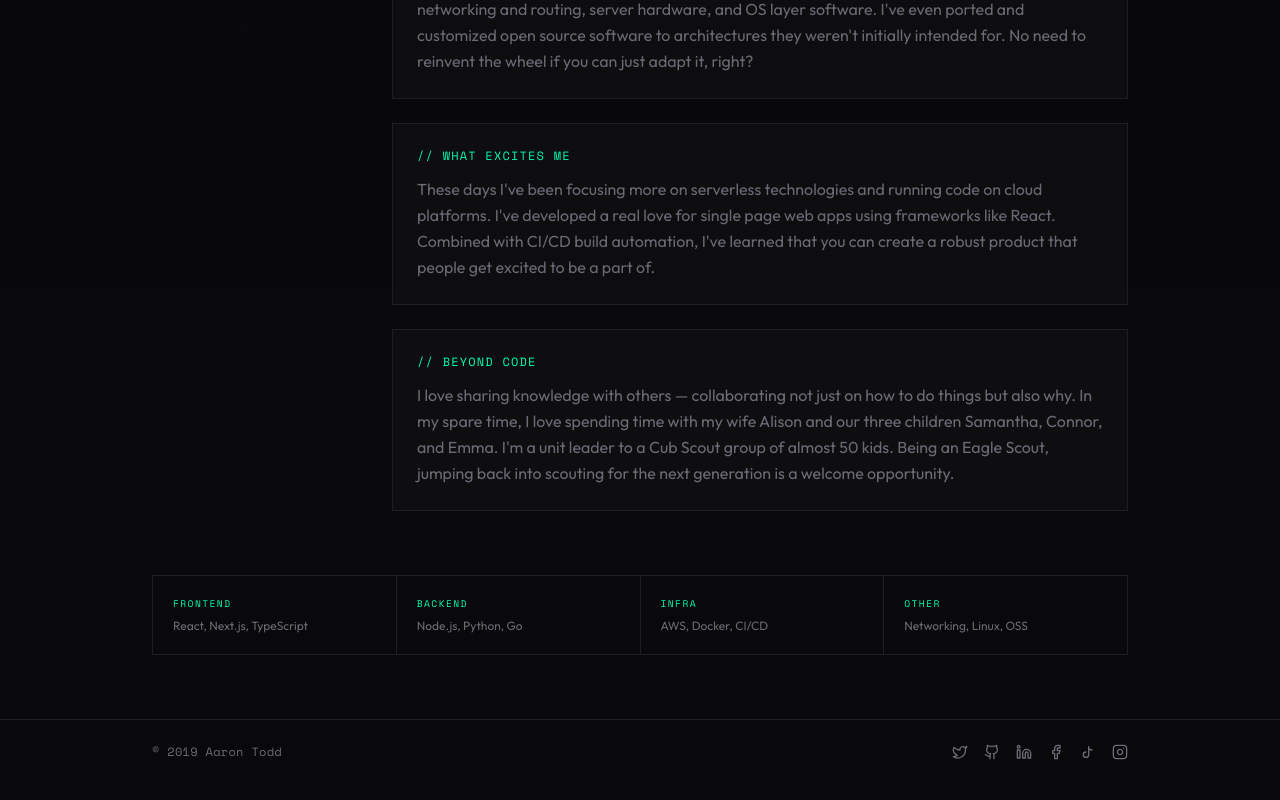
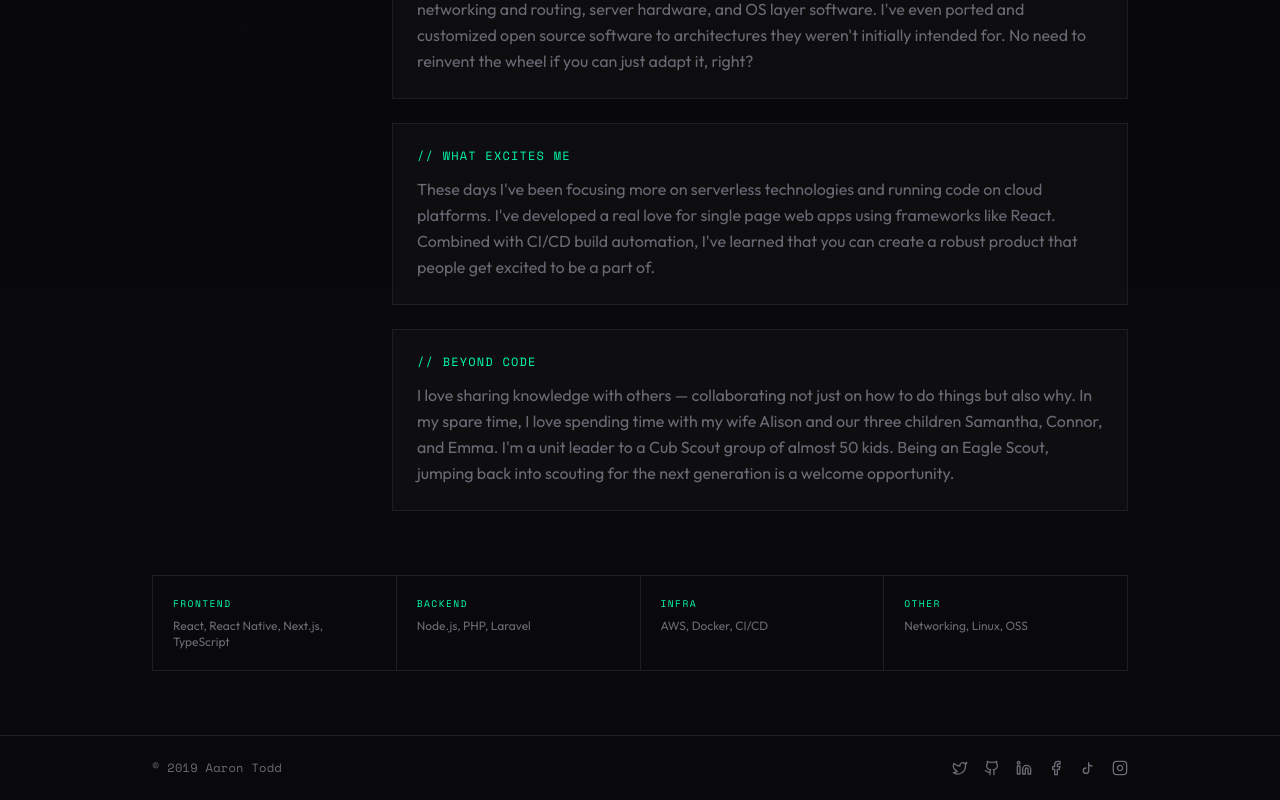
Before and after one commit to toddaa/aatodd.com, a Next.js app: page /about in a window 1280 px wide. Shown: the part 510-1310 px from the top of the page. Built offline with nearby package versions, Linux system fonts and the light colour scheme.

Commit message:
better mobile

```diff
--- a/src/app/about/page.tsx
+++ b/src/app/about/page.tsx
@@ -93,8 +93,8 @@ export default function AboutPage() {
       {/* Skills grid */}
       <div className="mt-16 grid grid-cols-2 sm:grid-cols-4 gap-px bg-border border border-border">
         {[
-          { label: "Frontend", items: "React, Next.js, TypeScript" },
-          { label: "Backend", items: "Node.js, Python, Go" },
+          { label: "Frontend", items: "React, React Native, Next.js, TypeScript" },
+          { label: "Backend", items: "Node.js, PHP, Laravel" },
           { label: "Infra", items: "AWS, Docker, CI/CD" },
           { label: "Other", items: "Networking, Linux, OSS" },
         ].map(({ label, items }) => (
--- a/src/app/globals.css
+++ b/src/app/globals.css
@@ -95,10 +95,10 @@
     @apply border-border outline-ring/50;
   }
   body {
-    @apply bg-background text-foreground;
+    @apply bg-background text-foreground overflow-x-hidden;
   }
   html {
-    @apply font-sans;
+    @apply font-sans overflow-x-hidden;
   }
 }
 
--- a/src/app/page.tsx
+++ b/src/app/page.tsx
@@ -26,7 +26,7 @@ export default async function HomePage() {
   return (
     <div className="mx-auto max-w-5xl px-6">
       {/* Hero */}
-      <section className="relative min-h-[85vh] flex flex-col justify-center py-20">
+      <section className="relative min-h-[85vh] flex flex-col justify-center py-20 overflow-hidden">
         <div className="hero-glow-primary" />
         <div className="hero-glow-secondary" />
 
@@ -108,7 +108,7 @@ export default async function HomePage() {
         <div className="grid grid-cols-2 sm:grid-cols-4 gap-px bg-border border border-border">
           {[
             { value: posts.length || "—", label: "Articles" },
-            { value: "8+", label: "Years Building" },
+            { value: "15+", label: "Years Building" },
             { value: "∞", label: "Bugs Shipped" },
             { value: "1", label: "Coffee Addiction" },
           ].map(({ value, label }) => (
```
